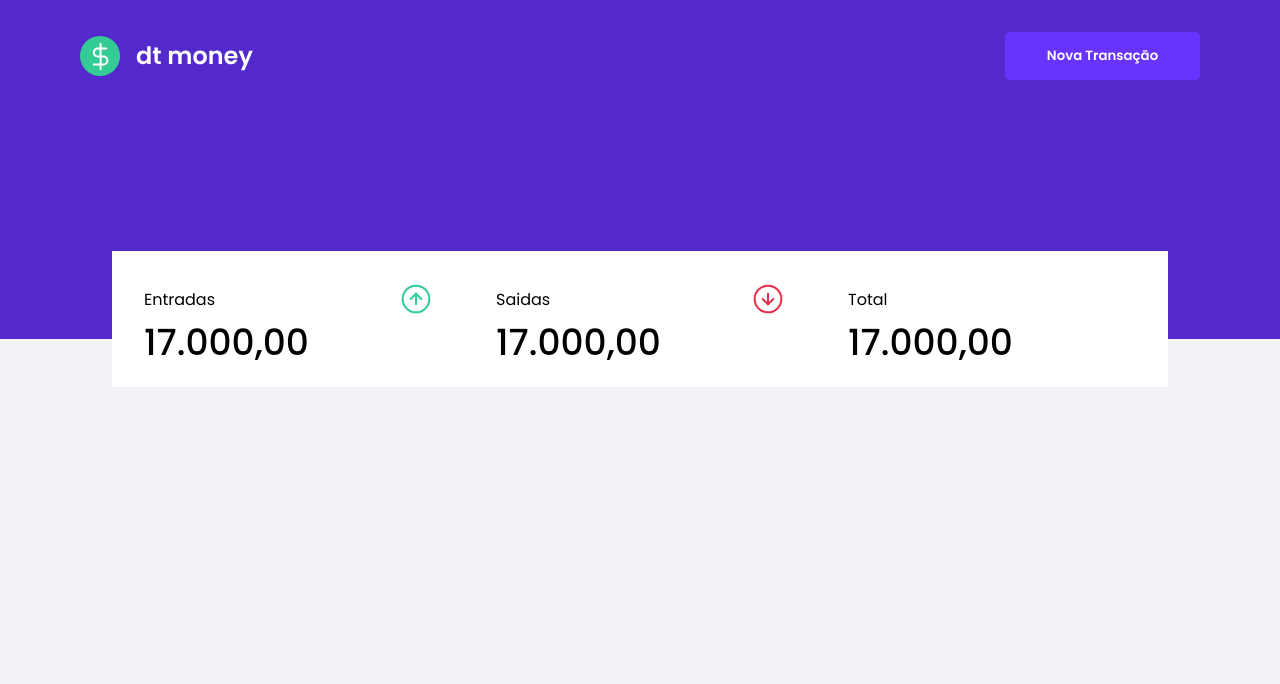
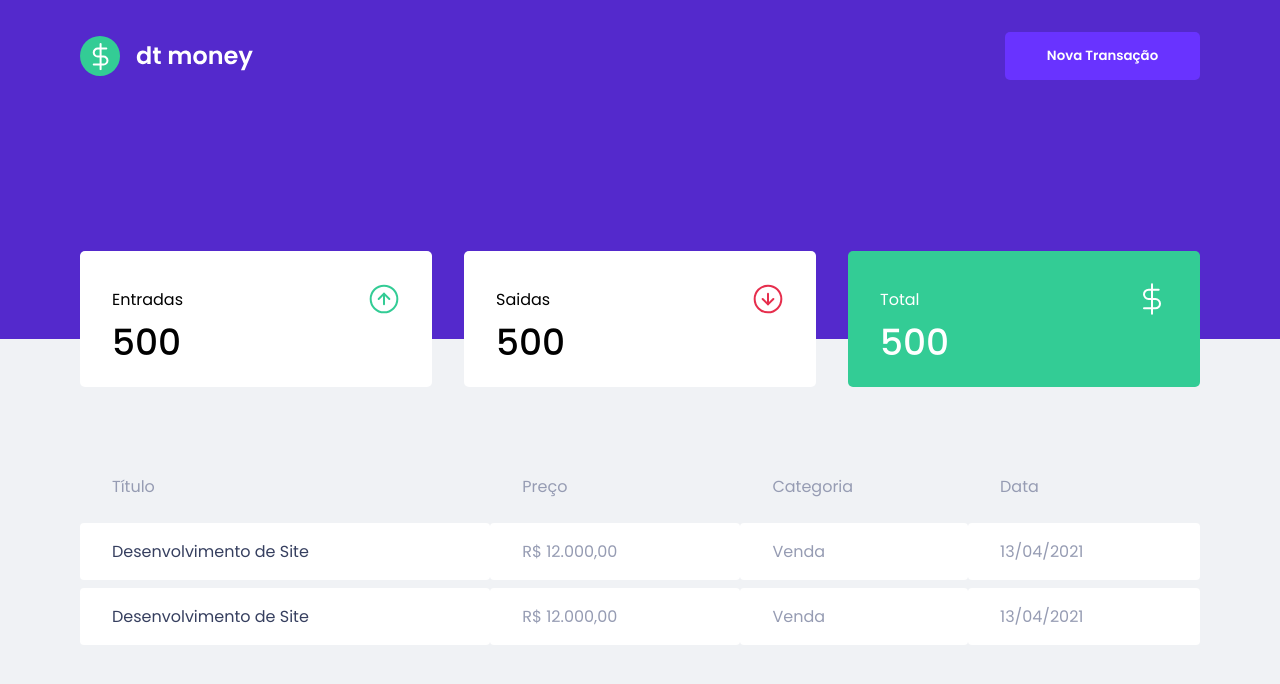
Before and after one commit to Ectorsi/dtmoney, a React (Create React App) app: page / in a window 1280 px wide. Shown: the top 684 px of the page. Built offline with nearby package versions, Linux system fonts and the light colour scheme.

Commit message:
make TransactionTable component and end card compoent

```diff
--- a/package.json
+++ b/package.json
@@ -7,6 +7,7 @@
         "react-dom": "^17.0.2",
         "react-scripts": "5.0.0",
         "styled-components": "^5.3.3",
+        "typings": "^2.1.1",
         "web-vitals": "^2.1.0"
     },
     "devDependencies": {
--- a/src/components/Card/index.tsx
+++ b/src/components/Card/index.tsx
@@ -1,27 +1,20 @@
-import entradas from '../../assets/income.svg';
-import saidas from '../../assets/outcome.svg';
-import total from '../../assets/total.svg';
-
 import * as S from './styles';
 
-type CardProps = {
+export type CardProps = {
     cardDescription: 'Entradas' | 'Saidas' | 'Total';
+    cardType?: 'primary' | 'secondary';
+    icon: string;
+    value: number;
 }
 
-export const Card = ({ cardDescription }: CardProps) => {
-    const entrada = cardDescription === 'Entradas' && <img src={entradas} alt="Entradas" />;
-    const saida = cardDescription === 'Saidas' && <img src={saidas} alt="Saidas" />;
-    const Stotal = cardDescription === 'Total' && <img src={total} alt="Total" />;
-
+export const Card = ({ cardDescription, cardType = 'primary', icon, value }: CardProps) => {
     return (
-        <S.Wrapper>
+      <S.Wrapper cardType={cardType} >
             <S.Header>
                 {cardDescription}
-                {!!entrada && entrada}
-                {!!saida && saida}
-                {!!Stotal && Stotal}
+                {icon && <img src={icon} alt="Entradas" />}
             </S.Header>
-            <S.Value>17.000,00</S.Value>
+          <S.Value>{value}</S.Value>
         </S.Wrapper>
     );
 }
--- a/src/components/Card/styles.ts
+++ b/src/components/Card/styles.ts
@@ -1,17 +1,30 @@
-import styled from "styled-components";
+import styled, { css } from "styled-components";
+import { CardProps } from '.';
 
-export const Wrapper = styled.main`
+type CardStyles = Pick<CardProps, 'cardType'>
+
+export const wrapperModifiers = {
+  primary: css`
+    background-color: var(--shape);
+  `,
+  secondary: css`
+    background-color: var(--green);
+    color: var(--shape);
+  `
+}
+
+export const Wrapper = styled.main<CardStyles>`
+    ${({cardType}) => css`
     display: flex;
     flex-direction: column;
     align-items: start;
-
+    border-radius: 5px;
     width: 352px;
     height: 136px;
-
     padding: 2rem;
 
-    background: var(--shape);
-
+    ${cardType && wrapperModifiers[cardType]}
+    `}
 `;
 
 export const Header = styled.div`
--- a/src/components/Dashboard/index.tsx
+++ b/src/components/Dashboard/index.tsx
@@ -1,10 +1,12 @@
 import * as S from './styles';
 import { Summary } from '../Summary/index';
+import { TransactionTable } from '../TransactionTable/index';
 
 export const Dashboard = () => {
     return (
         <S.Wrapper>
             <Summary />
+            <TransactionTable />
         </S.Wrapper>
     );
 }
--- a/src/components/Dashboard/styles.ts
+++ b/src/components/Dashboard/styles.ts
@@ -2,6 +2,7 @@ import styled from "styled-components";
 
 export const Wrapper = styled.main`
     display: flex;
+    flex-direction: column;
     align-items: center;
     justify-content: space-between;
 
--- a/src/components/Summary/index.tsx
+++ b/src/components/Summary/index.tsx
@@ -1,3 +1,6 @@
+import entradas from '../../assets/income.svg';
+import saidas from '../../assets/outcome.svg';
+import total from '../../assets/total.svg';
 import { Card } from '../Card';
 import * as S from './styles';
 
@@ -6,9 +9,9 @@ export const Summary = () => {
     return (
         <S.Wrapper>
             <S.Content>
-                <Card cardDescription='Entradas' />
-                <Card cardDescription='Saidas' />
-                <Card cardDescription='Total' />
+          <Card cardDescription='Entradas' icon={entradas} value={500}/>
+          <Card cardDescription='Saidas' icon={saidas} value={500}/>
+          <Card cardDescription='Total' icon={total} cardType='secondary' value={500}/>
             </S.Content>
         </S.Wrapper>
     );
--- a/src/components/Summary/styles.ts
+++ b/src/components/Summary/styles.ts
@@ -6,7 +6,7 @@ export const Wrapper = styled.main`
 
 export const Content = styled.div`
 
-    /* width: 1120px; */
+    width: 1120px;
 
     display: flex;
     flex-direction: row;
--- /dev/null
+++ b/src/components/TransactionTable/index.tsx
@@ -0,0 +1,32 @@
+import * as S from './styles';
+
+export const TransactionTable = () => {
+    return (
+        <S.Wrapper>
+            <S.Table>
+                <S.Thead>
+                    <S.Tr>
+                        <S.Th>Título</S.Th>
+                        <S.Th>Preço</S.Th>
+                        <S.Th>Categoria</S.Th>
+                        <S.Th>Data</S.Th>
+                    </S.Tr>
+                </S.Thead>
+                <S.Tbody>
+                    <S.Tr>
+                        <S.Td>Desenvolvimento de Site</S.Td>
+                        <S.Td>R$ 12.000,00</S.Td>
+                        <S.Td>Venda</S.Td>
+                        <S.Td>13/04/2021</S.Td>
+                    </S.Tr>
+                    <S.Tr>
+                        <S.Td>Desenvolvimento de Site</S.Td>
+                        <S.Td>R$ 12.000,00</S.Td>
+                        <S.Td>Venda</S.Td>
+                        <S.Td>13/04/2021</S.Td>
+                    </S.Tr>
+                </S.Tbody>
+            </S.Table>
+        </S.Wrapper>
+    );
+}
--- /dev/null
+++ b/src/components/TransactionTable/styles.ts
@@ -0,0 +1,38 @@
+import styled from "styled-components";
+
+export const Wrapper = styled.div`
+    margin-top: 4rem;
+    width: 100%;
+`;
+
+export const Table = styled.table`
+    width: 100%;
+    border-spacing: 0 0.5rem;
+`;
+
+export const Thead = styled.thead`
+`;
+
+export const Tr = styled.tr``;
+
+export const Th = styled.th`
+    color: var(--text-body);
+    font-weight: 400;
+    padding: 1rem 2rem;
+    text-align: left;
+    line-height: 1.5rem;
+`;
+
+export const Tbody = styled.tbody``;
+
+export const Td = styled.td`
+    padding: 1rem 2rem;
+    border: 0;
+    background: var(--shape);
+    color: var(--text-body);
+    border-radius: 0.25rem;
+
+    &:first-child {
+        color: var(--text-title);
+    }
+`;
--- a/src/styles/global.ts
+++ b/src/styles/global.ts
@@ -6,6 +6,8 @@ export const GlobalStyle = createGlobalStyle`
         --background: #f0f2f5;
         --red: #E52E4D;
         --blue: #5429CC;
+
+        --green: #33CC95;
 
         --blue-light: #6933FF;
 
```
Also changed, not shown: 1 other file (tests, documents, lock files or other folders).
